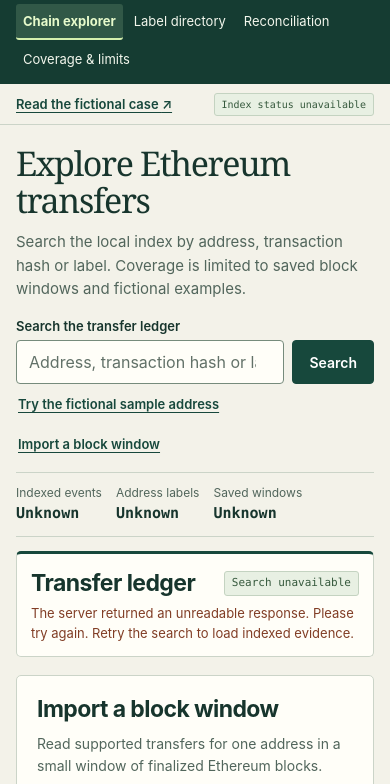
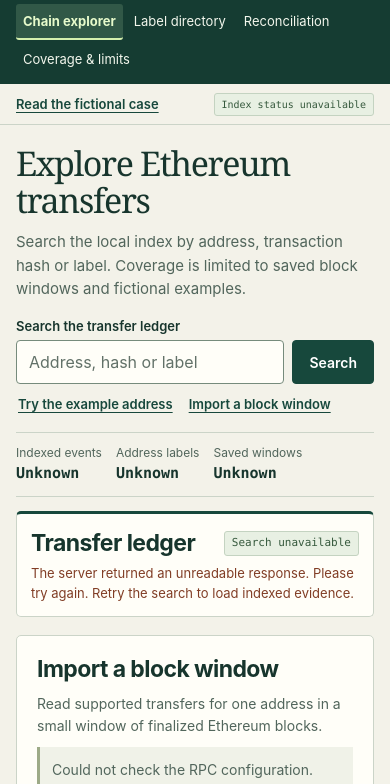
Before and after one commit to EauDoon/Vision, a plain HTML site: page static/index.html in a window 390 px wide. Shown: the part 43-827 px from the top of the page. Drawn offline with Linux system fonts and the light colour scheme; no server answers.

Commit message:
Keep the field note, search hint and connection state legible on phones

```diff
--- a/static/app.js
+++ b/static/app.js
@@ -184,7 +184,7 @@ async function refreshStatus() {
   const status = await request('/api/status');
   state.status = status;
   $('version').textContent = 'VISION / ' + (status.version || 'V1.1');
-  $('connection').textContent = status.rpc_configured ? 'Local index · RPC configured' : 'Local index · RPC not configured';
+  $('connection').textContent = status.rpc_configured ? 'RPC configured' : 'RPC not configured';
   for (const key of ['events', 'labels', 'crawls']) {
     $('count-' + key).textContent = Number.isInteger(status.counts?.[key]) ? String(status.counts[key]) : 'Unknown';
   }
--- a/static/index.html
+++ b/static/index.html
@@ -30,11 +30,11 @@
       <p class="lede" id="search-help">Search the local index by address, transaction hash or label. Coverage is limited to saved block windows and fictional examples.</p>
       <form id="search-form" class="search-row">
         <label for="query">Search the transfer ledger</label>
-        <input id="query" name="q" type="search" placeholder="Address, transaction hash or label" aria-describedby="search-help" maxlength="180" autocomplete="off">
+        <input id="query" name="q" type="search" placeholder="Address, hash or label" aria-describedby="search-help" maxlength="180" autocomplete="off">
         <button type="submit" class="primary">Search</button>
       </form>
       <div class="explore-actions">
-        <button id="load-demo" class="text-button" type="button">Try the fictional sample address</button>
+        <button id="load-demo" class="text-button" type="button">Try the example address</button>
         <button id="jump-import" class="text-button" type="button">Import a block window</button>
       </div>
       <dl class="index-counts" aria-label="Local index totals">
--- a/static/style.css
+++ b/static/style.css
@@ -144,7 +144,7 @@ footer { margin-top: 30px; padding: 20px 0; border-top: 1px solid var(--line); d
   .nav-item { min-height: 36px; padding: 7px; font-size: 13px; border-inline-start: 0; border-bottom: 2px solid transparent; }
   main { margin-left: 0; }
   .topbar { padding: 6px 16px; min-height: 40px; }
-  .note-prefix { display: none; }
+  .note-prefix, .note-link [aria-hidden] { display: none; }
   .topbar .pill { font-size: 10px; }
   .content { padding: 20px 16px 0; }
   .lede { font-size: 15px; }
```
Also changed, not shown: 1 other file.
